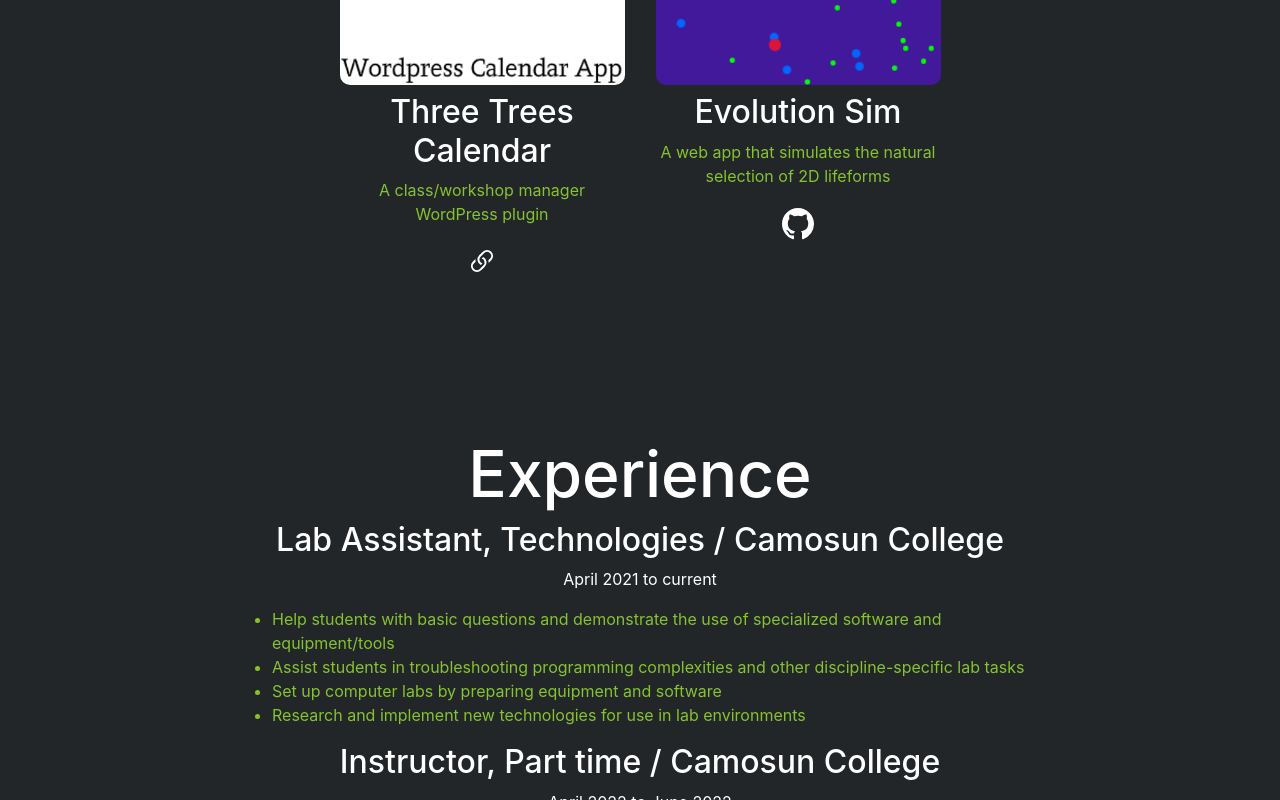
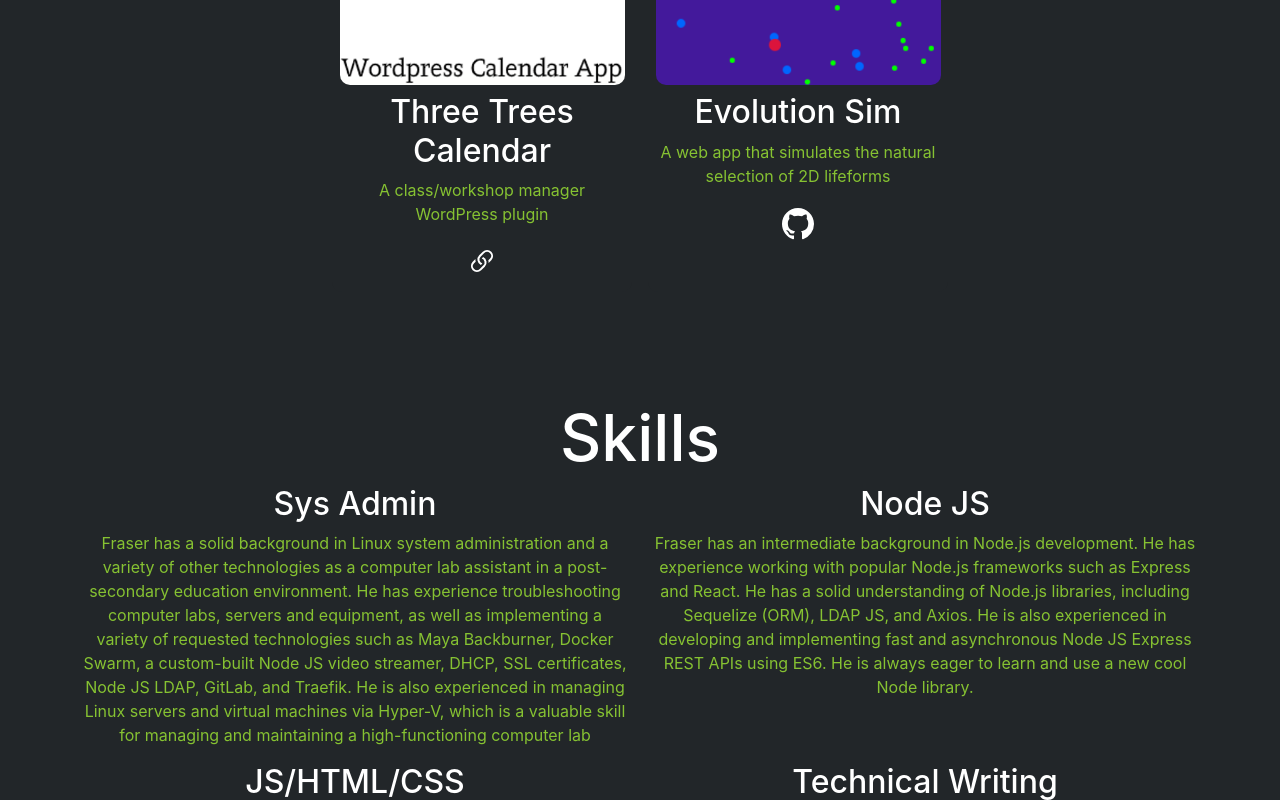
Before and after one commit to frayfray248/fraser-portfolio, a React (Create React App) app: page / in a window 1280 px wide. Shown: the part 2000-2800 px from the top of the page. Built offline with nearby package versions, Linux system fonts and the light colour scheme.

Commit message:
Skills section

```diff
--- a/src/App.js
+++ b/src/App.js
@@ -8,6 +8,7 @@ import About from './Sections/About'
 import Projects from './Sections/Projects'
 import Experience from './Sections/Experience'
 import Contact from './Sections/Contact'
+import Skills from './Sections/Skills'
 
 import face from './res/labroom.png'
 
@@ -34,6 +35,7 @@ const App = () => (
         <Landing img={face}/>
         <About />
         <Projects />
+        <Skills />
         <Experience />
         <Contact />
     </ThemeProvider>
--- a/src/Components/Navbar.js
+++ b/src/Components/Navbar.js
@@ -67,6 +67,7 @@ const PortfolioNavBar = () => {
                     <StyledNav className="justify-content-center">
                         <StyledLink href="#about">&lt;About /&gt;</StyledLink>
                         <StyledLink href="#projects">&lt;Projects /&gt;</StyledLink>
+                        <StyledLink href="#skills">&lt;Skills /&gt;</StyledLink>
                         <StyledLink href="#experience">&lt;Experience /&gt;</StyledLink>
                         <StyledLink href="#contact">&lt;Contact /&gt;</StyledLink>
                     </StyledNav>
--- /dev/null
+++ b/src/Components/Skill.js
@@ -0,0 +1,12 @@
+import Col from "react-bootstrap/Col"
+
+
+const Skills = ({ name, description, icon }) => (
+    <Col className="flex-wrap-md-down">
+        <h2>{name}</h2>
+        <p>{description}</p>
+    </Col>
+)
+
+
+export default Skills
--- /dev/null
+++ b/src/Sections/Skills.js
@@ -0,0 +1,79 @@
+import PortfolioContainer from "../Components/PortfolioContainer"
+import Row from 'react-bootstrap/Row'
+import Skill from '../Components/Skill'
+import Col from 'react-bootstrap/Col'
+import { ReactComponent as terminalSVG } from '../res/terminal.svg'
+import styled from 'styled-components'
+
+const StyledLinkIcon = styled(terminalSVG)`
+width : 2rem;
+height : 2rem;
+color : ${props => props.theme.headerColor};
+margin : 4px;
+transition: all 0.5s;
+&:hover {
+    color: ${props => props.theme.color2};
+}
+`
+
+const skillsData = [
+    {
+        name: "Sys Admin",
+        description: `Fraser has a solid background in Linux system administration and a variety of other technologies
+         as a computer lab assistant in a post-secondary education environment. He has experience troubleshooting
+        computer labs, servers and equipment, as well as implementing a variety of requested technologies
+        such as Maya Backburner, Docker Swarm, a custom-built Node JS video streamer, DHCP, SSL certificates,
+        Node JS LDAP, GitLab, and Traefik. He is also experienced in managing Linux servers and virtual machines
+        via Hyper-V, which is a valuable skill for managing and maintaining a high-functioning computer lab`,
+        icon: StyledLinkIcon
+    },
+    {
+        name: "Node JS",
+        description: `Fraser has an intermediate background in Node.js development. He has experience working with
+        popular Node.js frameworks such as Express and React. He has a solid understanding of Node.js libraries,
+        including Sequelize (ORM), LDAP JS, and Axios. He is also experienced in developing and implementing fast
+        and asynchronous Node JS Express REST APIs using ES6. He is always eager to learn and use a new cool Node library.`
+    },
+    {
+        name: "JS/HTML/CSS",
+        description: `Fraser has a solid foundation in JavaScript, HTML, and CSS. He has experience in building
+        web applications and has a good understanding of the basics of front-end web development. He is eager to gain
+        more experience and improve his skills in JavaScript, HTML, and CSS. He has an aptitude for learning new
+        technologies and is always looking for ways to improve his skills. He is also experienced in frameworks such
+        as jQuery and Bootstrap, and is capable of creating responsive and visually appealing web pages as well as knowing
+        his way around DOM manipulation. He is motivated
+        to continue learning and growing as a developer in the field of web development.`
+    },
+    {
+        name: "Technical Writing",
+        description: `Fraser has a strong background in technical writing. He has experience with creating technical
+        documentation, including project charters, user manuals, final reports, computer lab software instructions. He also has experience with writing
+        clear and concise documentation that is easy to understand for both technical and non-technical audiences.
+        He also has experience in Agile development, which further helped him to develop his technical writing skills.`
+    },
+    {
+        name: "Technology Tutor",
+        description: `Fraser has a strong background in tutoring and teaching computer science courses. He has direct
+        experience in tutoring students with lab and course work. He is able to effectively communicate technical
+        concepts to both technical and non-technical audiences and has a proven track record of helping students
+        to meet deadlines, earn high marks, and achieve positive learning outcomes. He is a firm believer in the
+        idea of learning by teaching and uses a hands-on approach to guide students in solving problems,
+        thus demonstrating his strong experience as an instructor.`
+    }
+]
+
+
+const Skills = () => (
+    <PortfolioContainer sectionId="skills" sectionName="Skills" >
+        <Row className="text-center justify-content-center d-flex">
+            {skillsData.map((skill, index) =>
+                <Col key={index} xs={12} md={6} className="d-block d-md-flex">
+
+                    <Skill  name={skill.name} description={skill.description}/>
+                </Col>
+            )}
+        </Row>
+    </PortfolioContainer>
+)
+
+export default Skills
```
